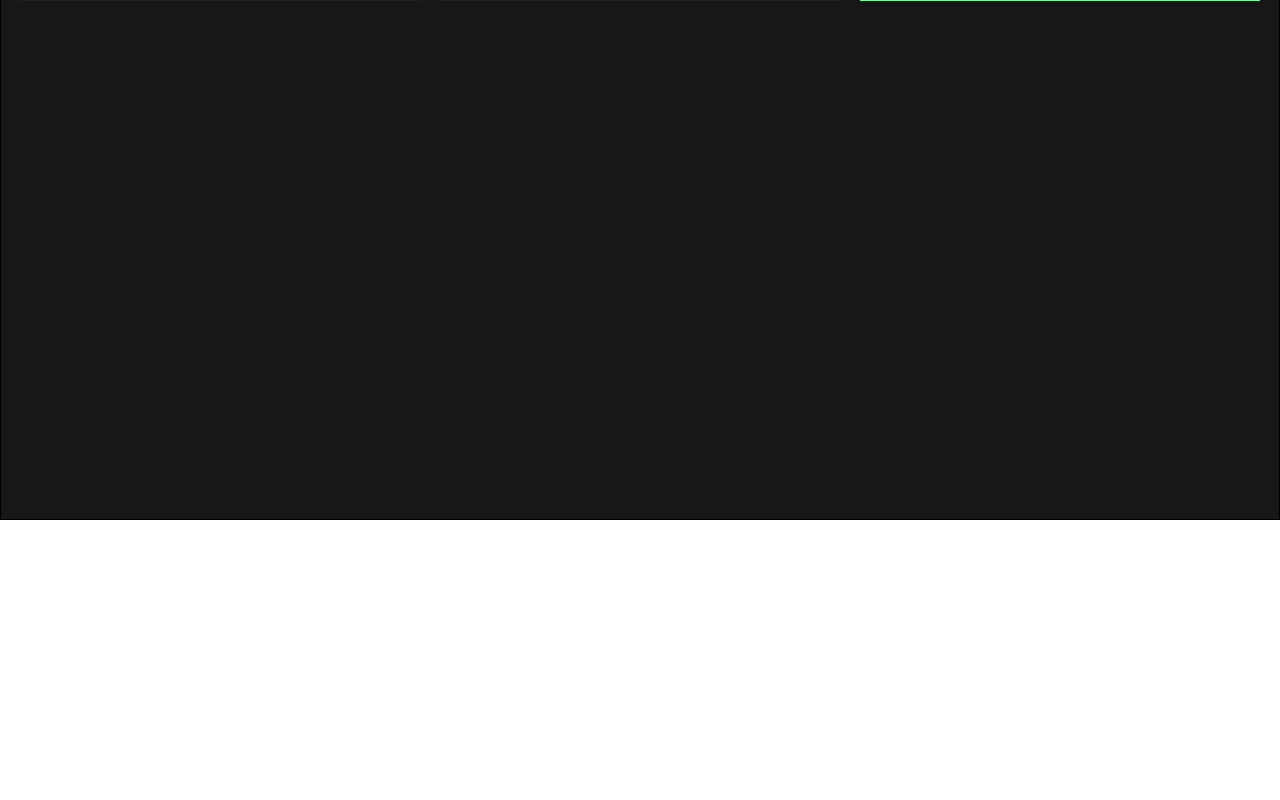
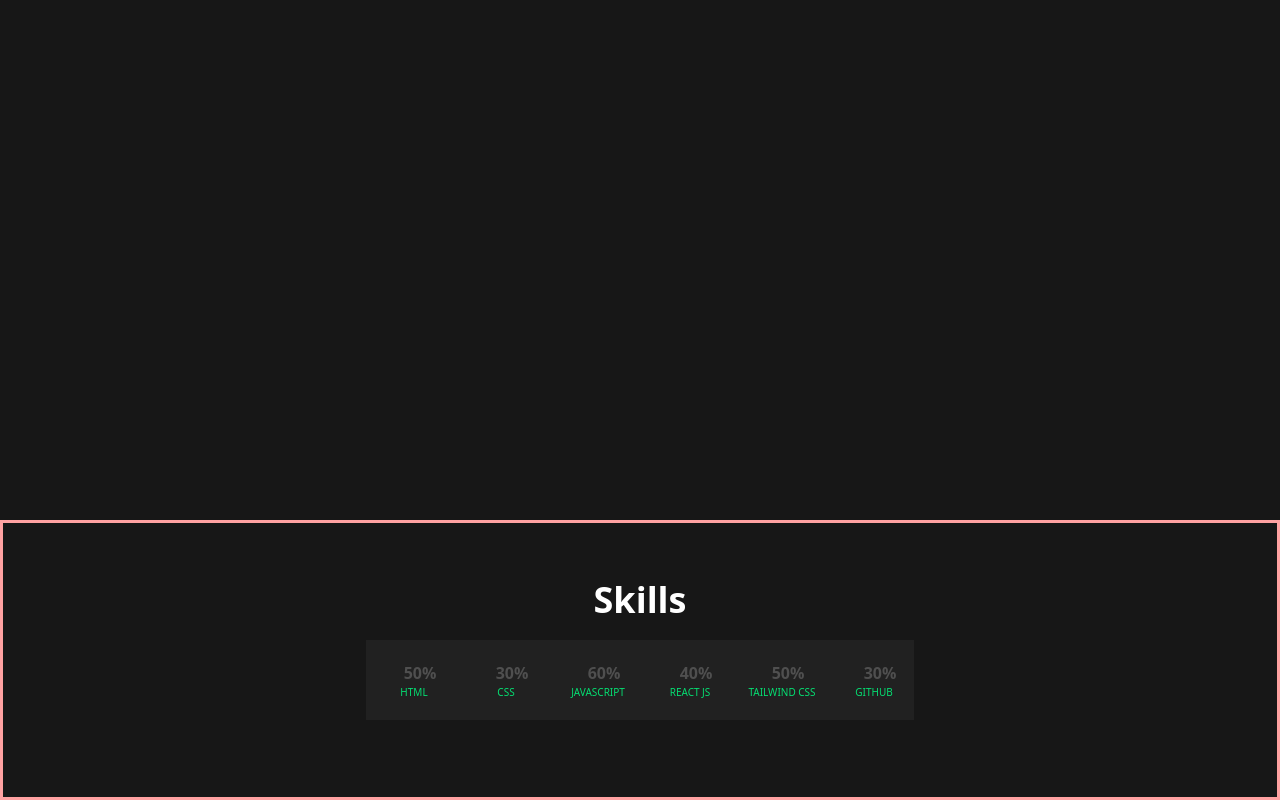
Before and after one commit to Gurpreet-bit-maker/PortFolio_with_projects, a React app: page / in a window 1280 px wide. Shown: the part 1720-2520 px from the top of the page. Before the commit the page ends 2240 px from the top, so only its background shows below. Built offline with nearby package versions, Linux system fonts and the light colour scheme; the HTML template or start-up script is replaced by a standard one.

Commit message:
added skills

```diff
--- a/src/App.jsx
+++ b/src/App.jsx
@@ -5,6 +5,7 @@ import './App.css'
 import Navbar from './Components/Navbar'
 import HomePage from './Pages/HomePage'
 import WhatDo from './Pages/WhatDo'
+import Skills from './Pages/Skills'
 
 
 function App() {
@@ -15,6 +16,7 @@ function App() {
     <Navbar/>
     <HomePage/>
     <WhatDo/>
+    <Skills/>
     </>
   )
 }
--- a/src/Pages/About.jsx
+++ b/src/Pages/About.jsx
@@ -12,7 +12,7 @@ export default function About() {
   return (
     <div
       style={{ backgroundColor: "#171717" }}
-      className=" h-[50vh]  md:h-[60vh] md:flex md:flex-col md:px-40"
+      className=" h-[40vh]  md:h-[60vh] md:flex md:flex-col md:px-40"
     >
       {/* about */}
       <h1 className="text-white text-center  md:text-3xl font-bold">About</h1>
--- a/src/Pages/HomePage.jsx
+++ b/src/Pages/HomePage.jsx
@@ -5,7 +5,7 @@ export default function HomePage() {
     //!perent div
     <>
       <div
-        className="h-[40vh] md:h-[100vh]  flex gap-17 md:gap-30 pt-10 p-2 pl-2 "
+        className="h-[36vh] md:h-[100vh]  flex gap-17 md:gap-30 pt-10 p-2 pl-2 "
         style={{ backgroundColor: "#171717" }}
       >
         {/* //* child divs */}
@@ -28,11 +28,11 @@ export default function HomePage() {
               download
             >
 
-              <button className=" absolute top-0 left-0  text-white bg-green-600 text-[9px] md:text-lg border-white border-1 w-15  md:w-30 h-5 md:h-10 hover:bg-black hover:text-white rounded">
+              <button className=" absolute top-0 left-0  text-white bg-green-600 text-[9px] md:text-lg border-white border-1 w-15  md:w-30 h-6 md:h-10 hover:bg-black hover:text-white rounded">
                 Download CV
               </button>
             </a>
-            <button className="text-white md:ml-20 bg-gray-500 text-[9px] md:text-lg border-white border-1 w-15 md:w-30 md:h-10 hover:bg-white hover:text-black rounded">
+            <button className="text-white md:ml-20 bg-gray-500 text-[9px] md:text-lg border-white border-1 w-15 md:w-30 h-6 md:h-10 hover:bg-white hover:text-black rounded">
               Learn More
             </button>
           </div>
--- /dev/null
+++ b/src/Pages/Skills.jsx
@@ -0,0 +1,28 @@
+export default function Skills() {
+  let skillsData = [
+    { percentage: "50%", tech: "HTML" },
+    { percentage: "30%", tech: "CSS" },
+    { percentage: "60%", tech: "JAVASCRIPT" },
+    { percentage: "40%", tech: "REACT JS" },
+    { percentage: "50%", tech: "TAILWIND CSS" },
+    { percentage: "30%", tech: "GITHUB" },
+  ];
+  return (
+    <div className=" bg-[#171717] h-[35vh] border-red-300 border-3 flex flex-col text-center justify-center items-center">
+      <h1 className="font-bold md:text-4xl font-bold text-white">Skills</h1>
+      <div className="flex flex-wrap gap-3 pl-2 mt-5 bg-[#212121] m-5 ">
+        {skillsData.map((item, id) => {
+          return (
+            <div
+              key={id}
+              className=" w-20 flex flex-col h-20 justify-center items-center"
+            >
+              <b className="text-[#4F4F4F] pl-3">{item.percentage}</b>
+              <p className="text-green-400 text-[10px]">{item.tech}</p>
+            </div>
+          );
+        })}
+      </div>
+    </div>
+  );
+}
--- a/src/Pages/WhatDo.jsx
+++ b/src/Pages/WhatDo.jsx
@@ -3,20 +3,20 @@ export default function WhatDo() {
   return (
     <>
     <h1 className=" bg-[#171717] md:text-4xl font-bold text-center text-white" >What i Do</h1>
-    <div className=" border bg-[#171717] md:pt-10 h-30 md:h-[100vh] md:items-start   flex items-center justify-center">
+    <div className="  bg-[#171717] md:pt-10 h-35 md:h-[100vh] md:items-start   flex items-center justify-center">
 
       {/* Four divs */}
       <div className="flex  gap-5 justify-center ">
         <div className={border}>
-          <i className="fa-solid fa-laptop-code  text-green-300  md:text-[50px]"></i>
+          <i className="fa-solid fa-laptop-code  text-green-400  md:text-[50px]"></i>
           <h1 className="text-[9px] md:text-2xl md:pt-5 text-[#535353]"> Frontend <br /> Development</h1>
         </div>
         <div className={border}>
-          <i className="fa-solid fa-code  text-green-300 md:text-[50px]"></i>
+          <i className="fa-solid fa-code  text-green-400 md:text-[50px]"></i>
           <h1 className="text-[9px] md:text-2xl md:pt-5 text-[#535353]"> Backend <br /> Development</h1>
         </div>
         <div className="border-green-300 border-b-2 text-center pt-4 px-1 bg-[#212121] hover:bg-white hover:text-white  w-25 md:w-100">
-          <i className="fa-brands fa-dev text-green-300 md:text-[50px]"></i>
+          <i className="fa-brands fa-dev text-green-400 md:text-[50px]"></i>
           <h1 className="text-[9px] md:text-2xl md:pt-5 text-[#535353]"> Full Stack <br /> Development</h1>
         </div>
       </div>
```
